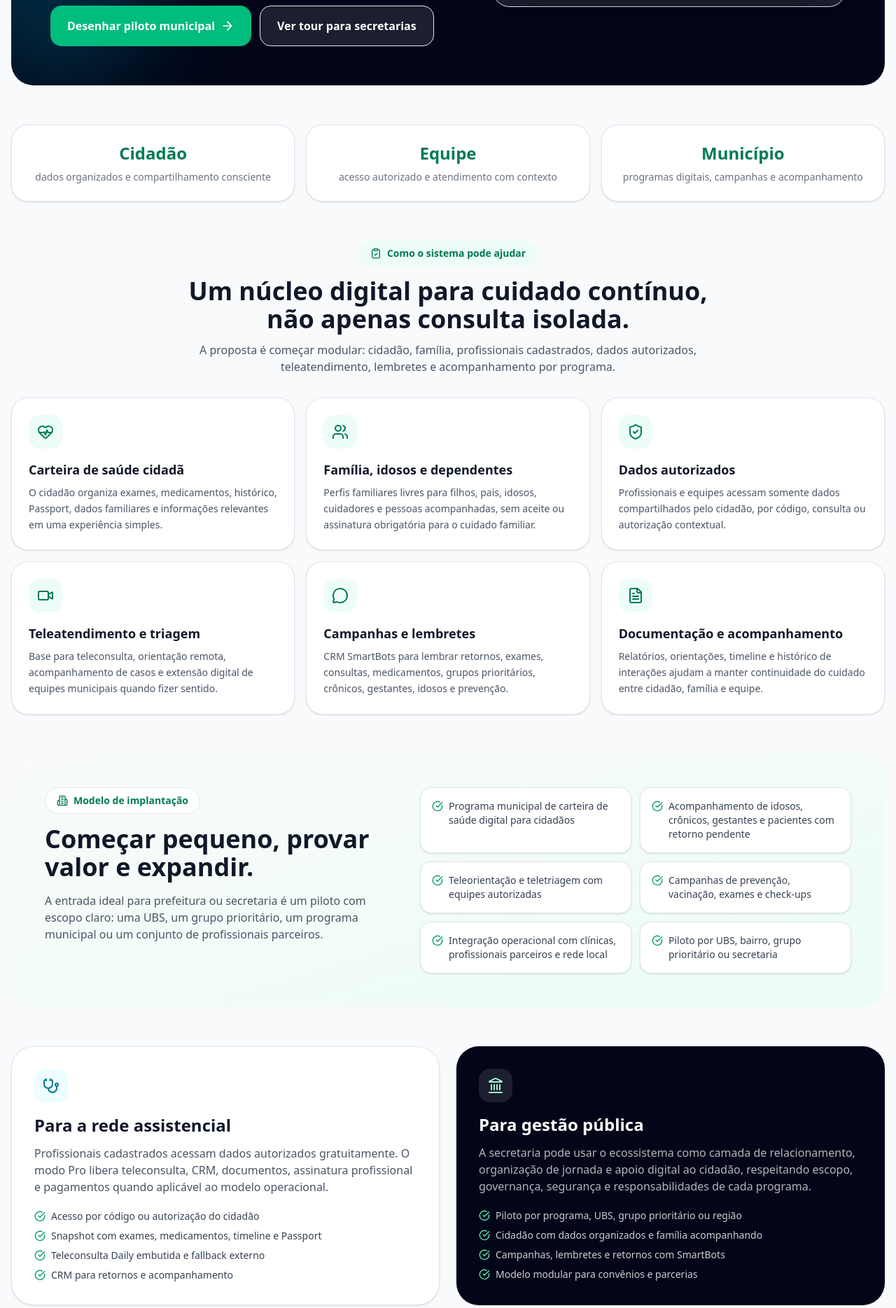
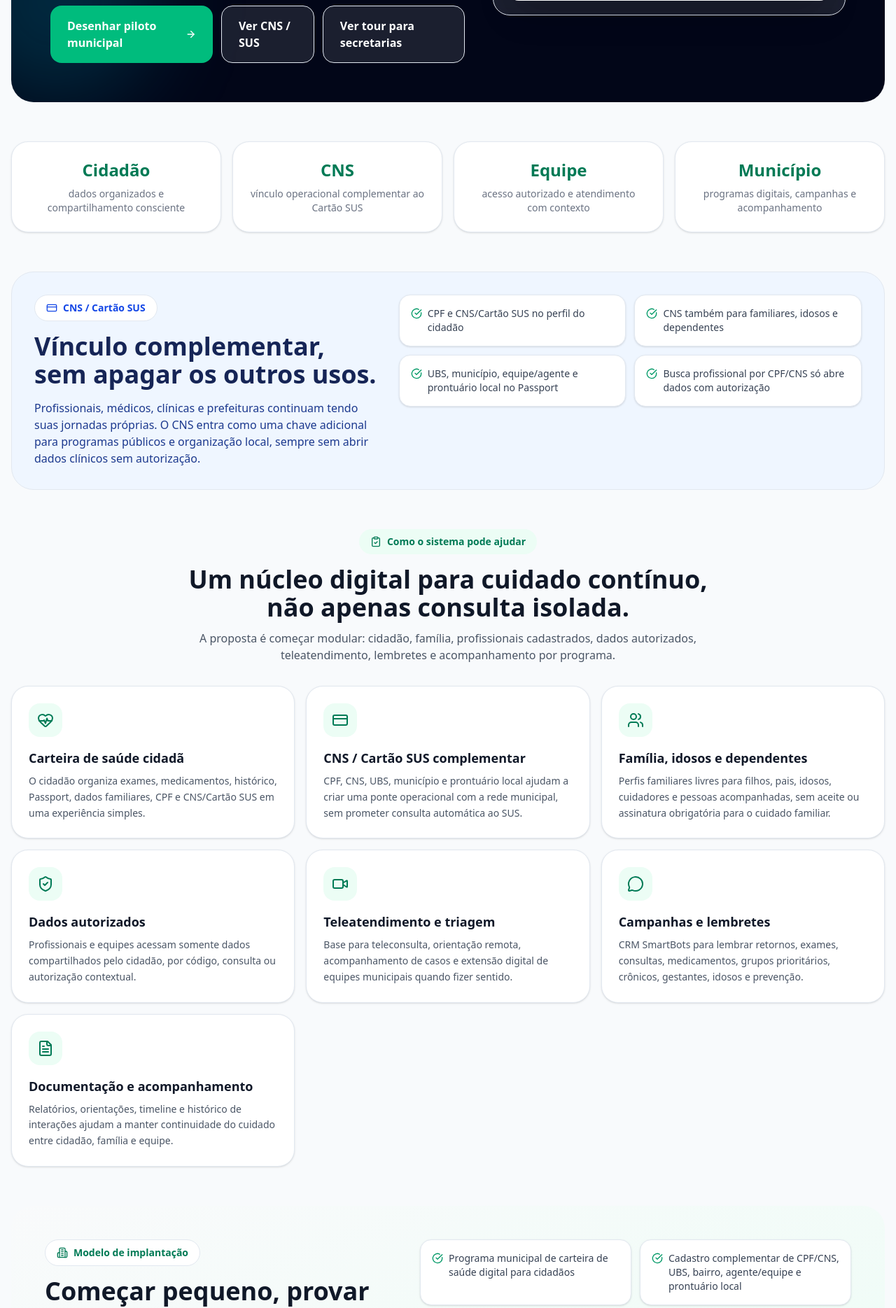
Before and after one commit to HenriqueGuilhermeUx/healthwallet-site, a Next.js app: page /prefeituras in a window 1280 px wide. Shown: the part 880-2749 px from the top of the page at 70% size. Built offline with nearby package versions, Linux system fonts and the light colour scheme; no server answers.

Commit message:
Highlight CNS Cartao SUS for public health

```diff
--- a/src/app/prefeituras/page.tsx
+++ b/src/app/prefeituras/page.tsx
@@ -7,6 +7,7 @@ import {
   CalendarDays,
   CheckCircle,
   ClipboardCheck,
+  CreditCard,
   FileText,
   HeartPulse,
   Landmark,
@@ -19,40 +20,18 @@ import {
 } from 'lucide-react'
 
 const pillars = [
-  {
-    icon: HeartPulse,
-    title: 'Carteira de saúde cidadã',
-    text: 'O cidadão organiza exames, medicamentos, histórico, Passport, dados familiares e informações relevantes em uma experiência simples.',
-  },
-  {
-    icon: Users,
-    title: 'Família, idosos e dependentes',
-    text: 'Perfis familiares livres para filhos, pais, idosos, cuidadores e pessoas acompanhadas, sem aceite ou assinatura obrigatória para o cuidado familiar.',
-  },
-  {
-    icon: ShieldCheck,
-    title: 'Dados autorizados',
-    text: 'Profissionais e equipes acessam somente dados compartilhados pelo cidadão, por código, consulta ou autorização contextual.',
-  },
-  {
-    icon: Video,
-    title: 'Teleatendimento e triagem',
-    text: 'Base para teleconsulta, orientação remota, acompanhamento de casos e extensão digital de equipes municipais quando fizer sentido.',
-  },
-  {
-    icon: MessageCircle,
-    title: 'Campanhas e lembretes',
-    text: 'CRM SmartBots para lembrar retornos, exames, consultas, medicamentos, grupos prioritários, crônicos, gestantes, idosos e prevenção.',
-  },
-  {
-    icon: FileText,
-    title: 'Documentação e acompanhamento',
-    text: 'Relatórios, orientações, timeline e histórico de interações ajudam a manter continuidade do cuidado entre cidadão, família e equipe.',
-  },
+  { icon: HeartPulse, title: 'Carteira de saúde cidadã', text: 'O cidadão organiza exames, medicamentos, histórico, Passport, dados familiares, CPF e CNS/Cartão SUS em uma experiência simples.' },
+  { icon: CreditCard, title: 'CNS / Cartão SUS complementar', text: 'CPF, CNS, UBS, município e prontuário local ajudam a criar uma ponte operacional com a rede municipal, sem prometer consulta automática ao SUS.' },
+  { icon: Users, title: 'Família, idosos e dependentes', text: 'Perfis familiares livres para filhos, pais, idosos, cuidadores e pessoas acompanhadas, sem aceite ou assinatura obrigatória para o cuidado familiar.' },
+  { icon: ShieldCheck, title: 'Dados autorizados', text: 'Profissionais e equipes acessam somente dados compartilhados pelo cidadão, por código, consulta ou autorização contextual.' },
+  { icon: Video, title: 'Teleatendimento e triagem', text: 'Base para teleconsulta, orientação remota, acompanhamento de casos e extensão digital de equipes municipais quando fizer sentido.' },
+  { icon: MessageCircle, title: 'Campanhas e lembretes', text: 'CRM SmartBots para lembrar retornos, exames, consultas, medicamentos, grupos prioritários, crônicos, gestantes, idosos e prevenção.' },
+  { icon: FileText, title: 'Documentação e acompanhamento', text: 'Relatórios, orientações, timeline e histórico de interações ajudam a manter continuidade do cuidado entre cidadão, família e equipe.' },
 ]
 
 const programs = [
   'Programa municipal de carteira de saúde digital para cidadãos',
+  'Cadastro complementar de CPF/CNS, UBS, bairro, agente/equipe e prontuário local',
   'Acompanhamento de idosos, crônicos, gestantes e pacientes com retorno pendente',
   'Teleorientação e teletriagem com equipes autorizadas',
   'Campanhas de prevenção, vacinação, exames e check-ups',
@@ -61,31 +40,11 @@ const programs = [
 ]
 
 const journey = [
-  {
-    step: '1',
-    title: 'Cidadão organiza dados',
-    text: 'HealthWallet reúne documentos, exames, medicamentos, Passport e dados familiares.',
-  },
-  {
-    step: '2',
-    title: 'Família acompanha',
-    text: 'Cuidadores e responsáveis mantêm informações úteis para rotina e emergência.',
-  },
-  {
-    step: '3',
-    title: 'Equipe acessa com autorização',
-    text: 'Profissionais veem apenas o que foi compartilhado, com foco em atendimento e continuidade.',
-  },
-  {
-    step: '4',
-    title: 'Município cria programas',
-    text: 'Secretaria estrutura pilotos, campanhas e acompanhamento remoto por público prioritário.',
-  },
-  {
-    step: '5',
-    title: 'Cuidado vira jornada',
-    text: 'Lembretes, retorno, teleatendimento e CRM reduzem abandono e melhoram acompanhamento.',
-  },
+  { step: '1', title: 'Cidadão organiza dados', text: 'HealthWallet reúne documentos, exames, medicamentos, Passport, dados familiares, CPF e CNS/Cartão SUS.' },
+  { step: '2', title: 'Família acompanha', text: 'Cuidadores e responsáveis mantêm informações úteis para rotina, UBS e emergência.' },
+  { step: '3', title: 'Equipe acessa com autorização', text: 'Profissionais veem apenas o que foi compartilhado, com foco em atendimento e continuidade.' },
+  { step: '4', title: 'Município cria programas', text: 'Secretaria estrutura pilotos, campanhas e acompanhamento remoto por UBS, bairro ou grupo prioritário.' },
+  { step: '5', title: 'Cuidado vira jornada', text: 'Lembretes, retorno, teleatendimento e CRM reduzem abandono e melhoram acompanhamento.' },
 ]
 
 export default function PrefeiturasPage() {
@@ -101,8 +60,8 @@ export default function PrefeiturasPage() {
             <p className="text-xs text-gray-500">Prefeituras e Secretarias de Saúde</p>
           </div>
         </Link>
-
         <div className="flex gap-2">
+          <Link href="/sus-cns" className="hidden sm:inline-flex px-4 py-2 rounded-xl border border-gray-200 text-gray-700 font-medium hover:bg-gray-50">CNS/SUS</Link>
           <Link href="/tour" className="hidden sm:inline-flex px-4 py-2 rounded-xl border border-gray-200 text-gray-700 font-medium hover:bg-gray-50">Ver tour completo</Link>
           <Link href="/register" className="px-4 py-2 rounded-xl bg-emerald-600 text-white font-medium hover:bg-emerald-700">Criar conta</Link>
         </div>
@@ -111,40 +70,31 @@ export default function PrefeiturasPage() {
       <section className="relative overflow-hidden rounded-[2rem] bg-slate-950 text-white p-8 md:p-14">
         <div className="absolute -right-16 -top-20 w-72 h-72 rounded-full bg-emerald-500/20 blur-3xl" />
         <div className="absolute -left-20 bottom-0 w-72 h-72 rounded-full bg-cyan-500/20 blur-3xl" />
-
         <div className="relative grid lg:grid-cols-[1.08fr_0.92fr] gap-10 items-center">
           <div>
             <div className="inline-flex items-center gap-2 rounded-full bg-white/10 px-4 py-2 text-sm text-emerald-100 mb-6">
               <Sparkles className="w-4 h-4" />
-              Saúde digital cidadã
+              Saúde digital cidadã + CNS/Cartão SUS complementar
             </div>
-            <h1 className="text-4xl md:text-6xl font-bold leading-tight">
-              Uma camada digital simples para melhorar a jornada de saúde do cidadão.
-            </h1>
+            <h1 className="text-4xl md:text-6xl font-bold leading-tight">Uma camada digital simples para melhorar a jornada de saúde do cidadão.</h1>
             <p className="text-lg text-white/75 mt-5 max-w-3xl">
-              O HealthWallet organiza dados de saúde pessoais e familiares. O MyDataMed permite que profissionais, equipes, clínicas parceiras e programas públicos acessem informações autorizadas, façam teleatendimento, acompanhem retornos e mantenham cuidado contínuo.
+              O HealthWallet organiza dados pessoais, familiares, CPF, CNS/Cartão SUS e Passport. O MyDataMed permite que profissionais, equipes, clínicas parceiras e programas públicos acessem informações autorizadas, façam teleatendimento, acompanhem retornos e mantenham cuidado contínuo.
             </p>
             <div className="flex flex-col sm:flex-row gap-3 mt-8">
               <a href="#piloto" className="inline-flex items-center justify-center gap-2 rounded-xl bg-emerald-500 px-6 py-4 font-semibold text-white hover:bg-emerald-600">
-                Desenhar piloto municipal
-                <ArrowRight className="w-5 h-5" />
+                Desenhar piloto municipal <ArrowRight className="w-5 h-5" />
               </a>
-              <Link href="/tour#prefeituras" className="inline-flex items-center justify-center gap-2 rounded-xl bg-white/10 border border-white/15 px-6 py-4 font-semibold text-white hover:bg-white/15">
-                Ver tour para secretarias
-              </Link>
+              <Link href="/sus-cns" className="inline-flex items-center justify-center gap-2 rounded-xl bg-white/10 border border-white/15 px-6 py-4 font-semibold text-white hover:bg-white/15">Ver CNS / SUS</Link>
+              <Link href="/tour#prefeituras" className="inline-flex items-center justify-center gap-2 rounded-xl bg-white/10 border border-white/15 px-6 py-4 font-semibold text-white hover:bg-white/15">Ver tour para secretarias</Link>
             </div>
           </div>
-
           <div className="rounded-3xl bg-white/10 border border-white/10 p-5 backdrop-blur">
             <div className="rounded-2xl bg-white text-gray-900 p-5 shadow-2xl space-y-3">
               <p className="text-sm text-gray-500">Jornada cidadã</p>
               {journey.map((item) => (
                 <div key={item.step} className="flex gap-3 rounded-2xl border bg-gray-50 p-3">
                   <div className="w-8 h-8 rounded-full bg-emerald-600 text-white flex items-center justify-center font-bold text-sm flex-shrink-0">{item.step}</div>
-                  <div>
-                    <p className="font-semibold text-gray-900 text-sm">{item.title}</p>
-                    <p className="text-xs text-gray-500 mt-1">{item.text}</p>
-                  </div>
+                  <div><p className="font-semibold text-gray-900 text-sm">{item.title}</p><p className="text-xs text-gray-500 mt-1">{item.text}</p></div>
                 </div>
               ))}
             </div>
@@ -152,147 +102,86 @@ export default function PrefeiturasPage() {
         </div>
       </section>
 
-      <section className="grid md:grid-cols-3 gap-4">
+      <section className="grid md:grid-cols-4 gap-4">
         <Stat value="Cidadão" label="dados organizados e compartilhamento consciente" />
+        <Stat value="CNS" label="vínculo operacional complementar ao Cartão SUS" />
         <Stat value="Equipe" label="acesso autorizado e atendimento com contexto" />
         <Stat value="Município" label="programas digitais, campanhas e acompanhamento" />
+      </section>
+
+      <section className="rounded-[2rem] bg-blue-50 border border-blue-200 p-6 md:p-8">
+        <div className="grid lg:grid-cols-[0.85fr_1.15fr] gap-8 items-start">
+          <div>
+            <div className="inline-flex items-center gap-2 rounded-full bg-white px-4 py-2 text-sm font-semibold text-blue-700 mb-4 border border-blue-100">
+              <CreditCard className="w-4 h-4" /> CNS / Cartão SUS
+            </div>
+            <h2 className="text-3xl md:text-4xl font-bold text-blue-950">Vínculo complementar, sem apagar os outros usos.</h2>
+            <p className="text-blue-900 mt-4">
+              Profissionais, médicos, clínicas e prefeituras continuam tendo suas jornadas próprias. O CNS entra como uma chave adicional para programas públicos e organização local, sempre sem abrir dados clínicos sem autorização.
+            </p>
+          </div>
+          <div className="grid sm:grid-cols-2 gap-3">
+            <Check text="CPF e CNS/Cartão SUS no perfil do cidadão" />
+            <Check text="CNS também para familiares, idosos e dependentes" />
+            <Check text="UBS, município, equipe/agente e prontuário local no Passport" />
+            <Check text="Busca profissional por CPF/CNS só abre dados com autorização" />
+          </div>
+        </div>
       </section>
 
       <section className="space-y-8">
         <div className="text-center max-w-3xl mx-auto">
           <div className="inline-flex items-center gap-2 rounded-full bg-emerald-50 px-4 py-2 text-sm font-semibold text-emerald-700 mb-4">
-            <ClipboardCheck className="w-4 h-4" />
-            Como o sistema pode ajudar
+            <ClipboardCheck className="w-4 h-4" /> Como o sistema pode ajudar
           </div>
           <h2 className="text-3xl md:text-4xl font-bold text-gray-900">Um núcleo digital para cuidado contínuo, não apenas consulta isolada.</h2>
-          <p className="text-gray-600 mt-3">
-            A proposta é começar modular: cidadão, família, profissionais cadastrados, dados autorizados, teleatendimento, lembretes e acompanhamento por programa.
-          </p>
+          <p className="text-gray-600 mt-3">A proposta é começar modular: cidadão, família, profissionais cadastrados, dados autorizados, teleatendimento, lembretes e acompanhamento por programa.</p>
         </div>
-
-        <div className="grid md:grid-cols-3 gap-4">
-          {pillars.map((item) => (
-            <PillarCard key={item.title} item={item} />
-          ))}
-        </div>
+        <div className="grid md:grid-cols-3 gap-4">{pillars.map((item) => <PillarCard key={item.title} item={item} />)}</div>
       </section>
 
       <section id="piloto" className="rounded-[2rem] bg-gradient-to-br from-gray-50 to-emerald-50 p-8 md:p-12">
         <div className="grid lg:grid-cols-[0.9fr_1.1fr] gap-8 items-start">
           <div>
             <div className="inline-flex items-center gap-2 rounded-full bg-white px-4 py-2 text-sm font-semibold text-emerald-700 mb-4 border border-emerald-100">
-              <Building2 className="w-4 h-4" />
-              Modelo de implantação
+              <Building2 className="w-4 h-4" /> Modelo de implantação
             </div>
             <h2 className="text-3xl md:text-4xl font-bold text-gray-900">Começar pequeno, provar valor e expandir.</h2>
-            <p className="text-gray-600 mt-4">
-              A entrada ideal para prefeitura ou secretaria é um piloto com escopo claro: uma UBS, um grupo prioritário, um programa municipal ou um conjunto de profissionais parceiros.
-            </p>
+            <p className="text-gray-600 mt-4">A entrada ideal para prefeitura ou secretaria é um piloto com escopo claro: uma UBS, um grupo prioritário, um programa municipal ou um conjunto de profissionais parceiros.</p>
           </div>
-
-          <div className="grid sm:grid-cols-2 gap-3">
-            {programs.map((item) => (
-              <div key={item} className="rounded-2xl bg-white border border-gray-100 p-4 shadow-sm flex gap-2 text-sm text-gray-700">
-                <CheckCircle className="w-4 h-4 text-emerald-600 mt-0.5 flex-shrink-0" />
-                <span>{item}</span>
-              </div>
-            ))}
-          </div>
+          <div className="grid sm:grid-cols-2 gap-3">{programs.map((item) => <Check key={item} text={item} />)}</div>
         </div>
       </section>
 
       <section className="grid lg:grid-cols-2 gap-6">
         <div className="rounded-[2rem] bg-white border border-gray-100 shadow-sm p-6 md:p-8">
-          <div className="w-12 h-12 rounded-2xl bg-cyan-50 text-cyan-700 flex items-center justify-center mb-4">
-            <Stethoscope className="w-6 h-6" />
-          </div>
+          <div className="w-12 h-12 rounded-2xl bg-cyan-50 text-cyan-700 flex items-center justify-center mb-4"><Stethoscope className="w-6 h-6" /></div>
           <h2 className="text-2xl font-bold text-gray-900">Para a rede assistencial</h2>
-          <p className="text-gray-600 mt-3">
-            Profissionais cadastrados acessam dados autorizados gratuitamente. O modo Pro libera teleconsulta, CRM, documentos, assinatura profissional e pagamentos quando aplicável ao modelo operacional.
-          </p>
-          <div className="space-y-2 mt-5">
-            <Check text="Acesso por código ou autorização do cidadão" />
-            <Check text="Snapshot com exames, medicamentos, timeline e Passport" />
-            <Check text="Teleconsulta Daily embutida e fallback externo" />
-            <Check text="CRM para retornos e acompanhamento" />
-          </div>
+          <p className="text-gray-600 mt-3">Profissionais cadastrados acessam dados autorizados gratuitamente. O modo Pro libera teleconsulta, CRM, documentos, assinatura profissional e pagamentos quando aplicável ao modelo operacional.</p>
+          <div className="space-y-2 mt-5"><Check text="Acesso por código ou autorização do cidadão" /><Check text="Snapshot com exames, medicamentos, timeline, Passport e CNS" /><Check text="Teleconsulta Daily embutida e fallback externo" /><Check text="CRM para retornos e acompanhamento" /></div>
         </div>
-
         <div className="rounded-[2rem] bg-slate-950 text-white shadow-sm p-6 md:p-8">
-          <div className="w-12 h-12 rounded-2xl bg-white/10 text-emerald-200 flex items-center justify-center mb-4">
-            <Landmark className="w-6 h-6" />
-          </div>
+          <div className="w-12 h-12 rounded-2xl bg-white/10 text-emerald-200 flex items-center justify-center mb-4"><Landmark className="w-6 h-6" /></div>
           <h2 className="text-2xl font-bold">Para gestão pública</h2>
-          <p className="text-white/70 mt-3">
-            A secretaria pode usar o ecossistema como camada de relacionamento, organização de jornada e apoio digital ao cidadão, respeitando escopo, governança, segurança e responsabilidades de cada programa.
-          </p>
-          <div className="space-y-2 mt-5">
-            <CheckDark text="Piloto por programa, UBS, grupo prioritário ou região" />
-            <CheckDark text="Cidadão com dados organizados e família acompanhando" />
-            <CheckDark text="Campanhas, lembretes e retornos com SmartBots" />
-            <CheckDark text="Modelo modular para convênios e parcerias" />
-          </div>
+          <p className="text-white/70 mt-3">A secretaria pode usar o ecossistema como camada de relacionamento, organização de jornada e apoio digital ao cidadão, respeitando escopo, governança, segurança e responsabilidades de cada programa.</p>
+          <div className="space-y-2 mt-5"><CheckDark text="Piloto por programa, UBS, grupo prioritário ou região" /><CheckDark text="Cidadão com dados organizados, CNS informado e família acompanhando" /><CheckDark text="Campanhas, lembretes e retornos com SmartBots" /><CheckDark text="Modelo modular para convênios e parcerias" /></div>
         </div>
       </section>
 
       <section className="rounded-[2rem] bg-white border border-gray-100 shadow-sm p-8 md:p-12 text-center">
-        <div className="w-14 h-14 rounded-2xl bg-emerald-50 text-emerald-700 flex items-center justify-center mx-auto mb-4">
-          <CalendarDays className="w-7 h-7" />
-        </div>
+        <div className="w-14 h-14 rounded-2xl bg-emerald-50 text-emerald-700 flex items-center justify-center mx-auto mb-4"><CalendarDays className="w-7 h-7" /></div>
         <h2 className="text-3xl md:text-4xl font-bold text-gray-900">Próximo passo: piloto institucional.</h2>
-        <p className="text-gray-600 max-w-3xl mx-auto mt-3">
-          A apresentação ideal para prefeitura é objetiva: problema, solução, piloto, módulos, segurança, benefícios ao cidadão e expansão por fases.
-        </p>
+        <p className="text-gray-600 max-w-3xl mx-auto mt-3">A apresentação ideal para prefeitura é objetiva: problema, solução, CNS complementar, piloto, módulos, segurança, benefícios ao cidadão e expansão por fases.</p>
         <div className="flex flex-col sm:flex-row gap-3 justify-center mt-8">
-          <Link href="/tour" className="inline-flex items-center justify-center gap-2 rounded-xl bg-emerald-600 text-white px-6 py-4 font-semibold hover:bg-emerald-700">
-            Ver tour completo
-            <ArrowRight className="w-5 h-5" />
-          </Link>
-          <Link href="/register" className="inline-flex items-center justify-center gap-2 rounded-xl border border-gray-200 text-gray-700 px-6 py-4 font-semibold hover:bg-gray-50">
-            Criar conta profissional
-          </Link>
+          <Link href="/tour" className="inline-flex items-center justify-center gap-2 rounded-xl bg-emerald-600 text-white px-6 py-4 font-semibold hover:bg-emerald-700">Ver tour completo <ArrowRight className="w-5 h-5" /></Link>
+          <Link href="/sus-cns" className="inline-flex items-center justify-center gap-2 rounded-xl border border-gray-200 text-gray-700 px-6 py-4 font-semibold hover:bg-gray-50">Ver CNS / SUS</Link>
         </div>
       </section>
     </main>
   )
 }
 
-function Stat({ value, label }: any) {
-  return (
-    <div className="rounded-3xl bg-white border border-gray-100 p-6 shadow-sm text-center">
-      <p className="text-2xl font-bold text-emerald-700">{value}</p>
-      <p className="text-sm text-gray-500 mt-2">{label}</p>
-    </div>
-  )
-}
-
-function PillarCard({ item }: any) {
-  const Icon = item.icon
-  return (
-    <div className="rounded-3xl bg-white border border-gray-100 shadow-sm p-6">
-      <div className="w-12 h-12 rounded-2xl bg-emerald-50 text-emerald-700 flex items-center justify-center mb-4">
-        <Icon className="w-6 h-6" />
-      </div>
-      <h3 className="font-bold text-gray-900 text-lg">{item.title}</h3>
-      <p className="text-gray-600 text-sm leading-relaxed mt-2">{item.text}</p>
-    </div>
-  )
-}
-
-function Check({ text }: any) {
-  return (
-    <div className="flex items-start gap-2 text-sm text-gray-700">
-      <CheckCircle className="w-4 h-4 text-emerald-600 mt-0.5 flex-shrink-0" />
-      <span>{text}</span>
-    </div>
-  )
-}
-
-function CheckDark({ text }: any) {
-  return (
-    <div className="flex items-start gap-2 text-sm text-white/80">
-      <CheckCircle className="w-4 h-4 text-emerald-300 mt-0.5 flex-shrink-0" />
-      <span>{text}</span>
-    </div>
-  )
-}
+function Stat({ value, label }: any) { return <div className="rounded-3xl bg-white border border-gray-100 p-6 shadow-sm text-center"><p className="text-2xl font-bold text-emerald-700">{value}</p><p className="text-sm text-gray-500 mt-2">{label}</p></div> }
+function PillarCard({ item }: any) { const Icon = item.icon; return <div className="rounded-3xl bg-white border border-gray-100 shadow-sm p-6"><div className="w-12 h-12 rounded-2xl bg-emerald-50 text-emerald-700 flex items-center justify-center mb-4"><Icon className="w-6 h-6" /></div><h3 className="font-bold text-gray-900 text-lg">{item.title}</h3><p className="text-gray-600 text-sm leading-relaxed mt-2">{item.text}</p></div> }
+function Check({ text }: any) { return <div className="rounded-2xl bg-white border border-gray-100 p-4 text-sm text-gray-700 flex gap-2 shadow-sm"><CheckCircle className="w-4 h-4 text-emerald-600 mt-0.5 flex-shrink-0" /><span>{text}</span></div> }
+function CheckDark({ text }: any) { return <div className="flex items-start gap-2 text-sm text-white/80"><CheckCircle className="w-4 h-4 text-emerald-300 mt-0.5 flex-shrink-0" /><span>{text}</span></div> }
```
